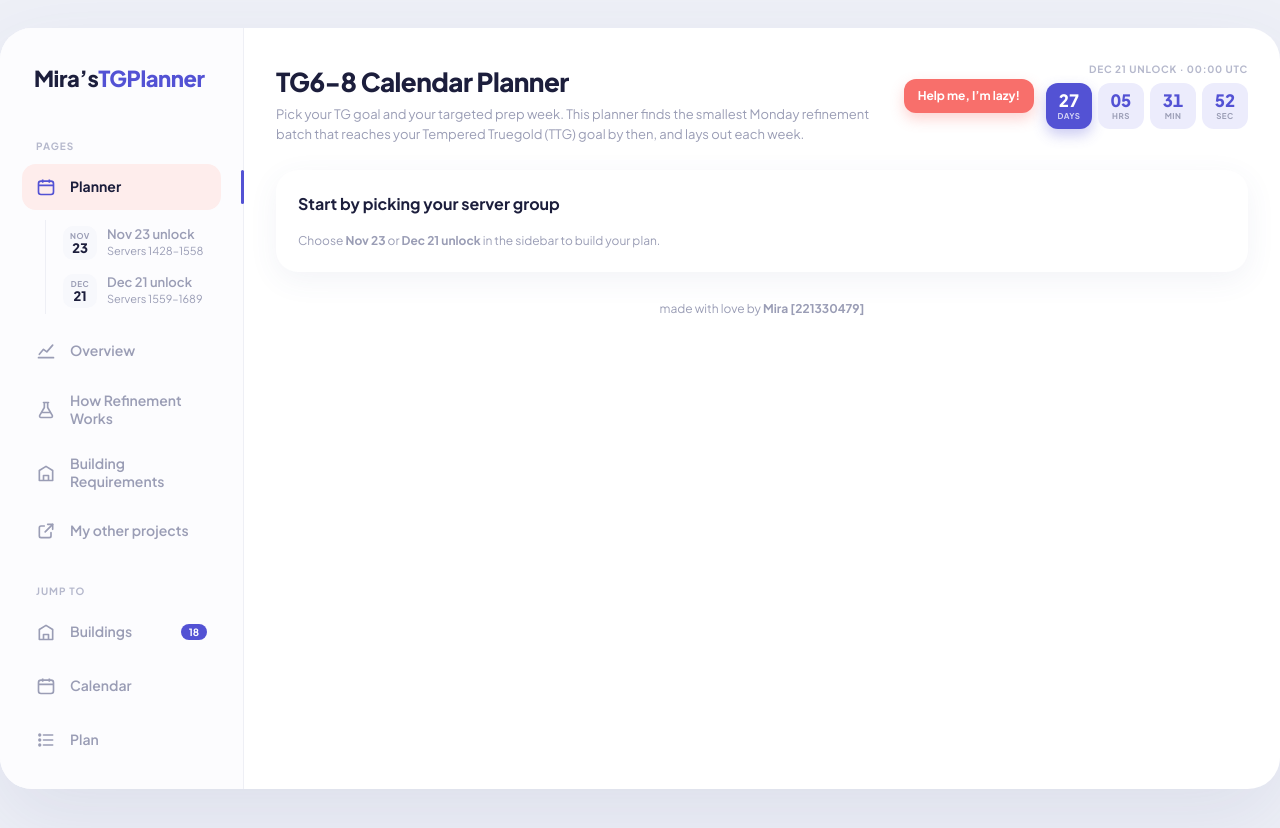
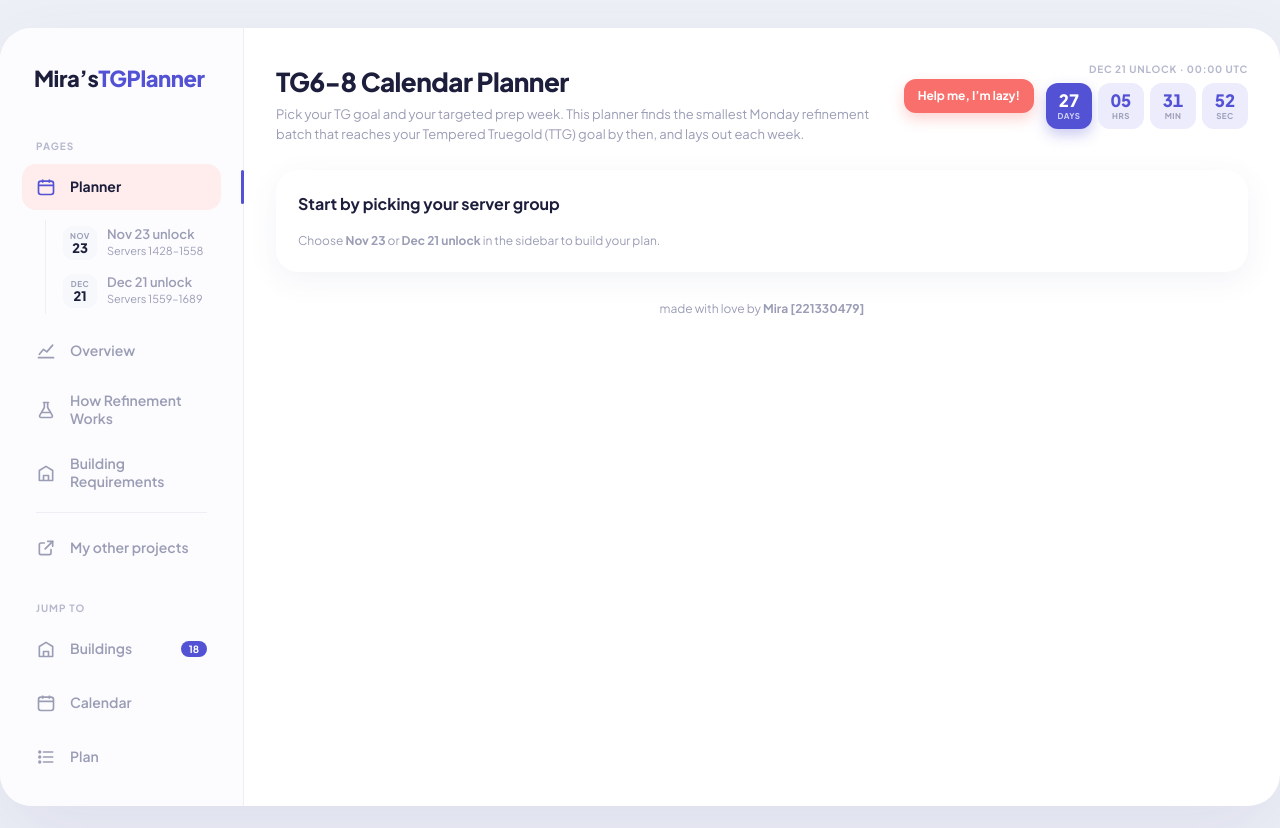
Before and after one commit to mirakingshot/tgcalendar, a plain HTML site: page index.html in a window 1280 px wide. Drawn offline with Linux system fonts and the light colour scheme.

Commit message:
link update

```diff
--- a/index.html
+++ b/index.html
@@ -229,7 +229,8 @@ footer a{color:inherit;font-weight:700;text-decoration:none}
 @media(max-width:400px){:root{--s:32px}.n{font-size:12px}.legend{grid-template-columns:1fr}}
 @media(max-width:720px){.sidebar .brand{display:block!important;margin:0 2px 18px;text-align:left;font-size:22px}.sidebar .brand em,.sidebar .brand span{display:inline!important}}
 .gi{width:1.3em;height:1.3em;vertical-align:-.32em;margin-right:.3em;object-fit:contain}.gi.gl{width:28px;height:28px;margin:0;vertical-align:middle}.gi.gx{width:46px;height:46px;vertical-align:-5px;margin-right:10px}
-@media(max-width:720px){.side-nav a.ext{grid-column:1/-1}}
+.side-nav a.ext{margin-top:17px}.side-nav a.ext:before{content:"";position:absolute;left:14px;right:14px;top:-13px;height:1px;background:var(--ln)}
+@media(max-width:720px){.side-nav a.ext{grid-column:1/-1;margin-top:9px}.side-nav a.ext:before{top:-9px;left:4px;right:4px;background:#DCDDE8}}
 </style></head><body>
 <div class="shell">
 <aside class="sidebar">
```
Also changed, not shown: overview.html (+2 -1 lines), refinement.html (+2 -1 lines), requirements.html (+2 -1 lines).
